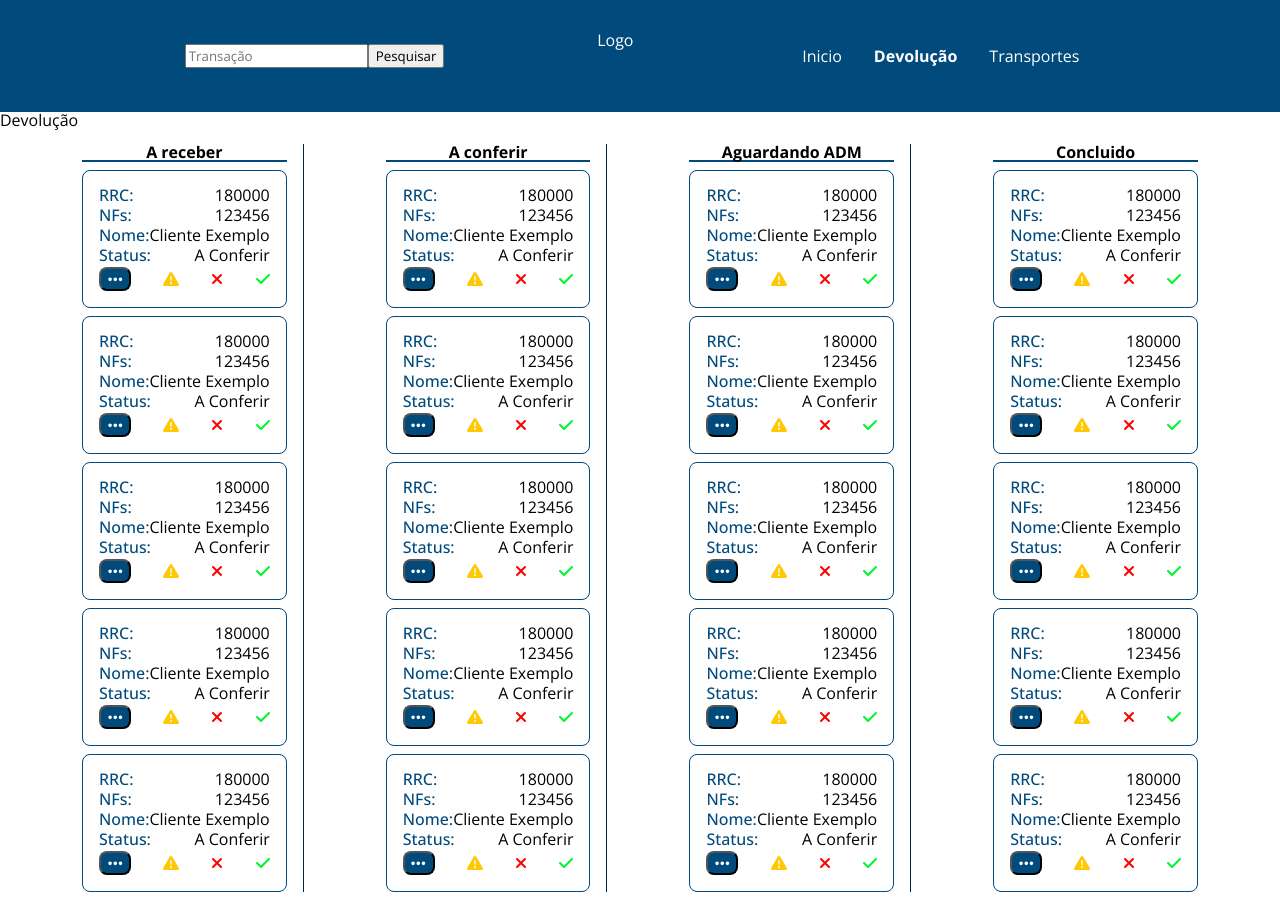
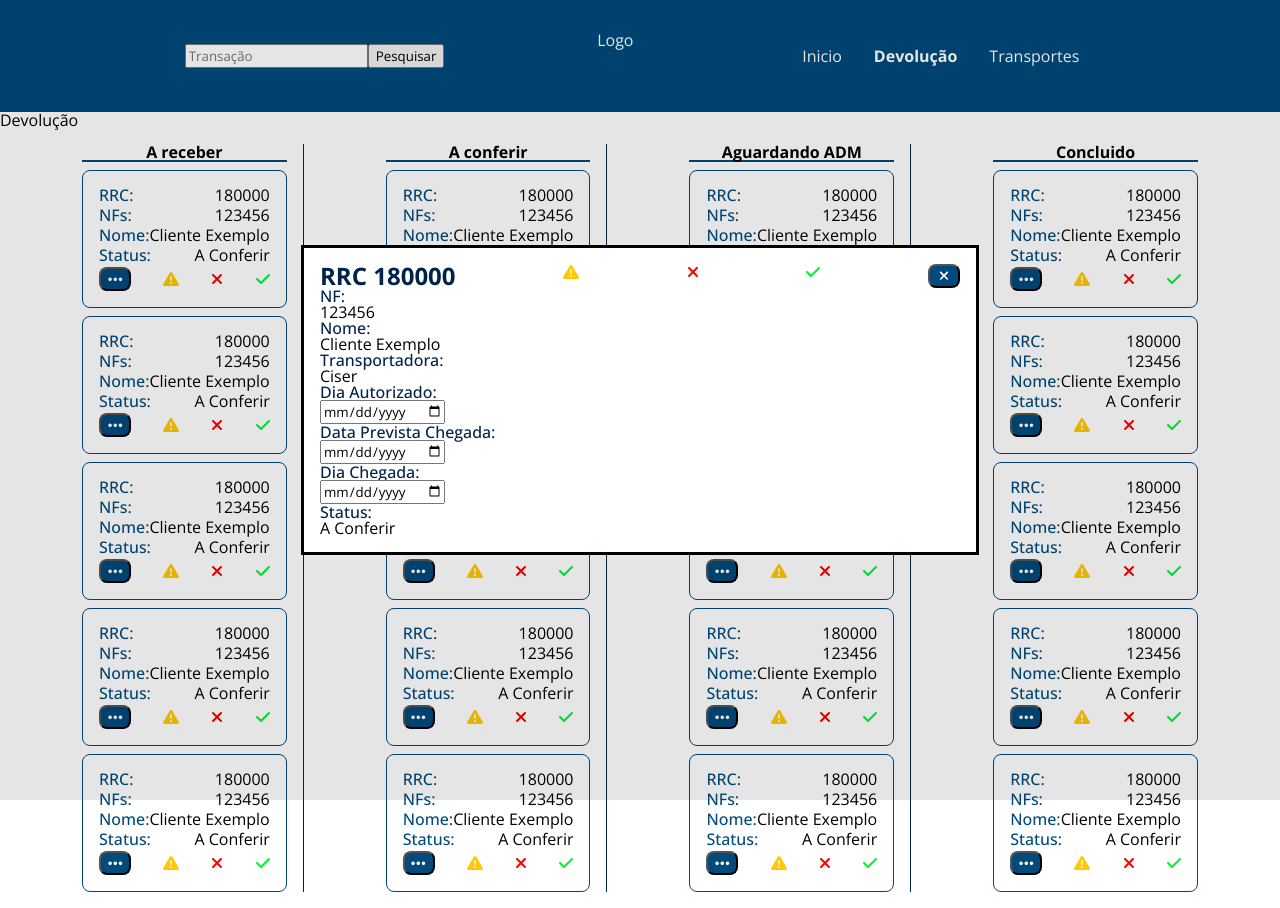
Before and after one commit to FabianoRaiser/devolucaoCiser, a React (Vite) app: page /devolucao in a window 1280 px wide. Both pictures are taken after a click on the button 115 px from the left and 279 px from the top of the page. Built offline with nearby package versions, Linux system fonts and the light colour scheme.

Commit message:
:construction: Inicio da construção da Modal

```diff
--- a/src/components/devolucao/CardMercadoria/MercadoriaModal/index.jsx
+++ b/src/components/devolucao/CardMercadoria/MercadoriaModal/index.jsx
@@ -1,5 +1,37 @@
-import { StyledModalMercadoria } from "./styles";
+/* eslint-disable react/prop-types */
+import { forwardRef } from "react";
+import { CabecalhoModal, StyledModalMercadoria } from "./styles";
+import { Botao, Input } from "components/ui/UI";
+import { FontAwesomeIcon } from "@fortawesome/react-fontawesome";
+import { faCheck, faTriangleExclamation, faXmark } from "@fortawesome/free-solid-svg-icons";
 
-export const MercadoriaModal = () => {
-  return <StyledModalMercadoria>MercadoriaModal</StyledModalMercadoria>;
-};
+// eslint-disable-next-line react/display-name
+export const MercadoriaModal = forwardRef(({ mercadoria, fechaModal }, ref) => {
+
+  const {atendimento, nf, nome_cliente, transportadora, dia_autorizado, dia_chagada, status} = mercadoria;
+
+  return <StyledModalMercadoria ref={ref}>
+      <CabecalhoModal>
+        <h2>RRC {atendimento}</h2>
+      <FontAwesomeIcon
+          icon={faTriangleExclamation}
+          style={{ color: "#ffc800" }}
+        />
+        <FontAwesomeIcon icon={faXmark} style={{ color: "#ff0000" }} />
+        <FontAwesomeIcon icon={faCheck} style={{ color: "#00f531" }} />
+        <Botao onClick={fechaModal}>
+        <FontAwesomeIcon icon={faXmark} />
+        </Botao>
+      </CabecalhoModal>
+      <p>NF:</p><span>{nf}</span>
+      <p>Nome:</p><span>{nome_cliente}</span>
+      <p>Transportadora:</p><span>{transportadora}</span>
+      <p>Dia Autorizado:</p>
+      <Input type="date"/>
+      <p>Data Prevista Chegada:</p>
+      <Input type="date" />
+      <p>Dia Chegada:</p>
+      <Input type="date" />
+      <p>Status:</p><span>{status}</span>
+    </StyledModalMercadoria>;
+});
--- a/src/components/devolucao/CardMercadoria/MercadoriaModal/styles.jsx
+++ b/src/components/devolucao/CardMercadoria/MercadoriaModal/styles.jsx
@@ -1,5 +1,22 @@
+import { cor_azulEscuro } from "components/ui/variaveis";
 import styled from "styled-components";
 
 export const StyledModalMercadoria = styled.dialog`
+    min-width: 50%;
 
+    p {
+        color: ${cor_azulEscuro};
+        font-weight: 500;
+    }
 `
+
+export const CabecalhoModal = styled.div`
+    display: flex;
+    justify-content: space-between;
+
+    h2 {
+        color: ${cor_azulEscuro};
+        font-weight: 700;
+        font-size: 1.5rem;
+    }
+`
--- a/src/components/devolucao/CardMercadoria/index.jsx
+++ b/src/components/devolucao/CardMercadoria/index.jsx
@@ -4,11 +4,26 @@ import { Botao } from "components/ui/UI";
 import { MercadoriaModal } from "./MercadoriaModal";
 import { LinhaCard, LinhaExtra, StyledCardMercadoria } from "./styles";
 import { FontAwesomeIcon } from "@fortawesome/react-fontawesome";
-import { faCheck, faEllipsis, faTriangleExclamation, faXmark } from "@fortawesome/free-solid-svg-icons";
+import {
+  faCheck,
+  faEllipsis,
+  faTriangleExclamation,
+  faXmark,
+} from "@fortawesome/free-solid-svg-icons";
+import { useRef } from "react";
 
 export const CardMercadoria = ({ mercadoria }) => {
-  console.log(mercadoria);
   const { atendimento, nf, nome_cliente, status } = mercadoria;
+
+  const modalRef = useRef(null);
+
+  const abreModal = () => {
+    modalRef.current.showModal();
+    console.log("abrirModal");
+  };
+  const fechaModal = () => {
+    modalRef.current.close();
+  };
 
   return (
     <StyledCardMercadoria>
@@ -29,18 +44,23 @@ export const CardMercadoria = ({ mercadoria }) => {
         <p>{status}</p>
       </LinhaCard>
       <LinhaExtra>
-        <Botao>
+        <Botao
+          onClick={abreModal}
+        >
           <FontAwesomeIcon
             icon={faEllipsis}
             size="lg"
             style={{ color: "#ffffff" }}
           />
         </Botao>
-        <FontAwesomeIcon icon={faTriangleExclamation} style={{color: "#ffc800",}} />
-        <FontAwesomeIcon icon={faXmark} style={{color: "#ff0000",}} />
-        <FontAwesomeIcon icon={faCheck} style={{color: "#00f531",}} />
+        <FontAwesomeIcon
+          icon={faTriangleExclamation}
+          style={{ color: "#ffc800" }}
+        />
+        <FontAwesomeIcon icon={faXmark} style={{ color: "#ff0000" }} />
+        <FontAwesomeIcon icon={faCheck} style={{ color: "#00f531" }} />
       </LinhaExtra>
-      <MercadoriaModal />
+      <MercadoriaModal ref={modalRef} fechaModal={fechaModal} mercadoria={mercadoria}/>
     </StyledCardMercadoria>
   );
 };
--- a/src/components/ui/UI.jsx
+++ b/src/components/ui/UI.jsx
@@ -14,3 +14,7 @@ export const Botao = styled.button`
 export const Container = styled.section`
 
 `
+
+export const Input = styled.input`
+
+`
```
